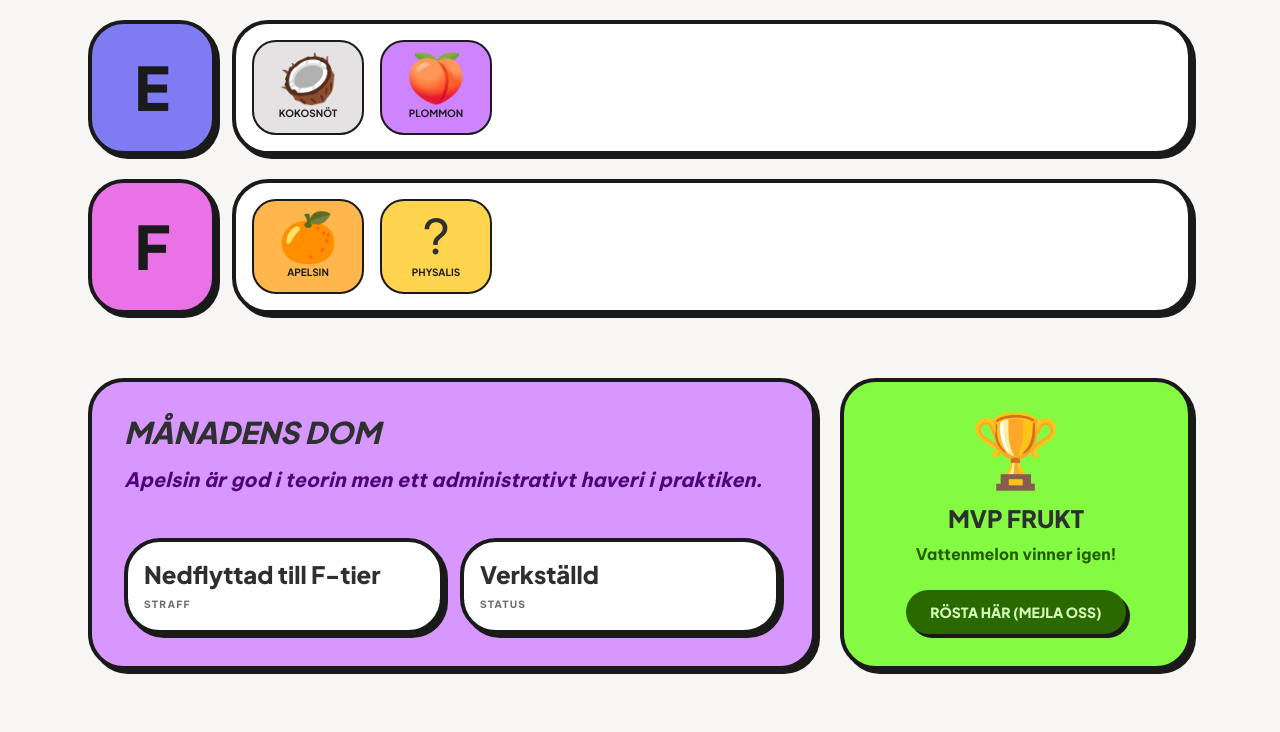
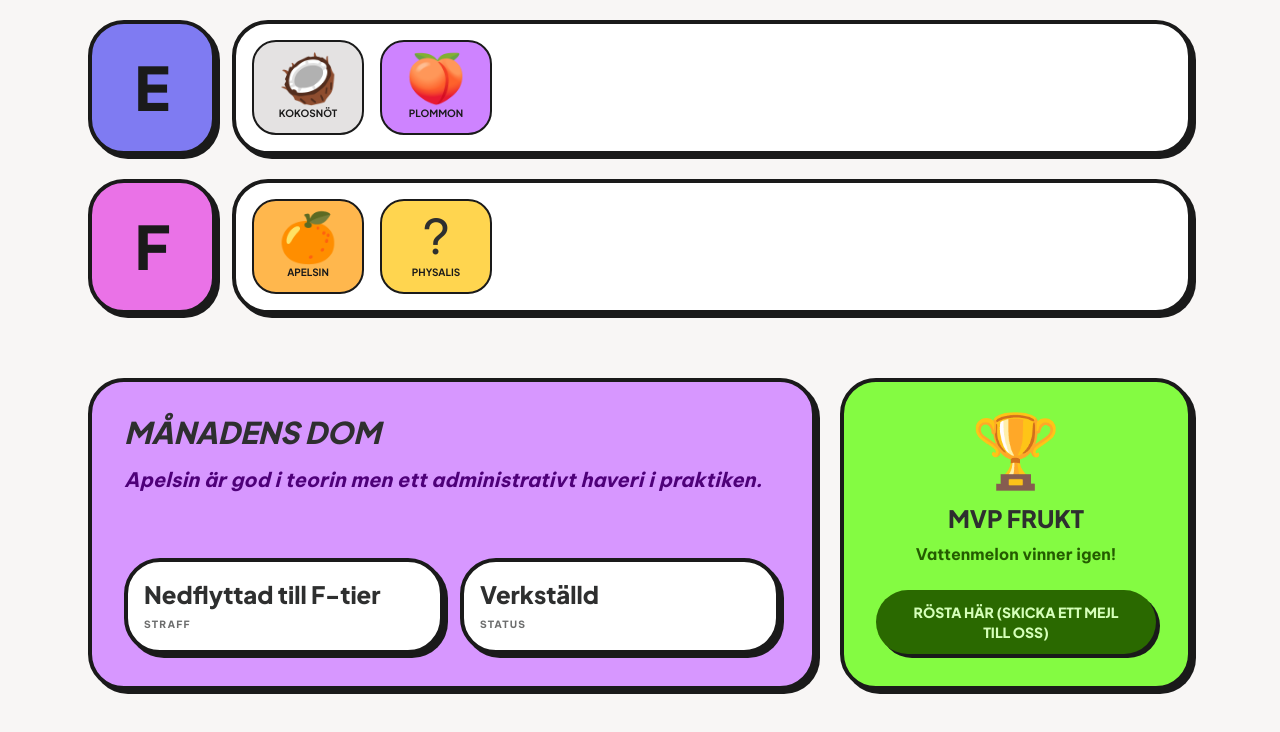
Before and after one commit to Guranen/fruktpolis, a plain HTML site: page index.html in a window 1280 px wide. Shown: the part 1140-1872 px from the top of the page. Drawn offline with nearby package versions, Linux system fonts and the light colour scheme.

Commit message:
mailto-button final index.html
nu funkar det faktiskt

```diff
--- a/index.html
+++ b/index.html
@@ -526,10 +526,10 @@
         <h3 class="font-headline font-black text-xl md:text-2xl mb-2 uppercase">MVP FRUKT</h3>
         <p class="font-bold text-on-primary-container text-md mb-4 md:mb-6">Vattenmelon vinner igen!</p>
         <button
-  id="voteButton"
+  onclick="window.location.href='mailto:info@fruktpolis.se?subject=R%C3%B6st%20p%C3%A5%20Fruktpolis&body=Jag%20r%C3%B6star%20p%C3%A5%20'"
   class="bg-primary text-on-primary px-6 py-3 rounded-full font-headline font-black text-sm md:text-md uppercase sticker-shadow hover:translate-y-1 active:translate-y-1 transition-all"
 >
-  Rösta här (mejla oss)
+  Rösta här (skicka ett mejl till oss)
 </button>
       </div>
     </section>
```
